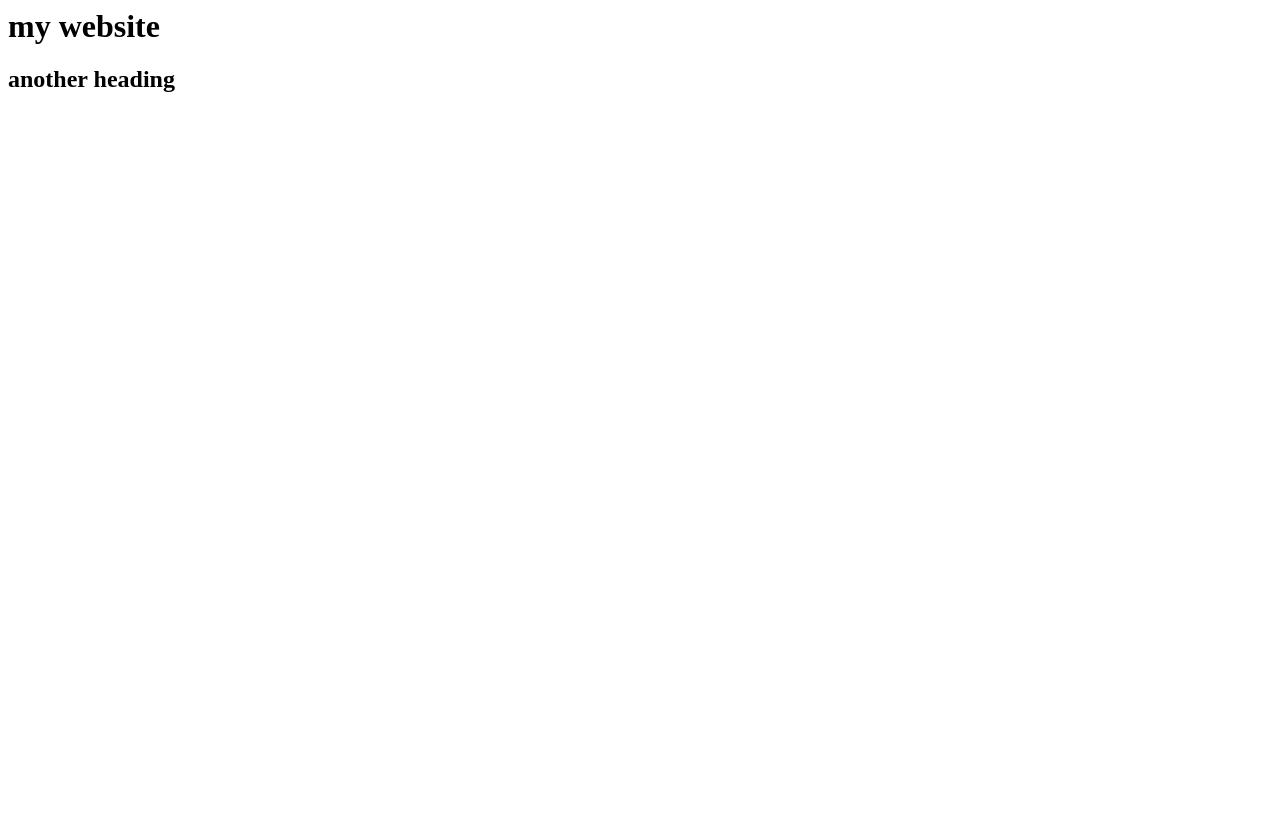
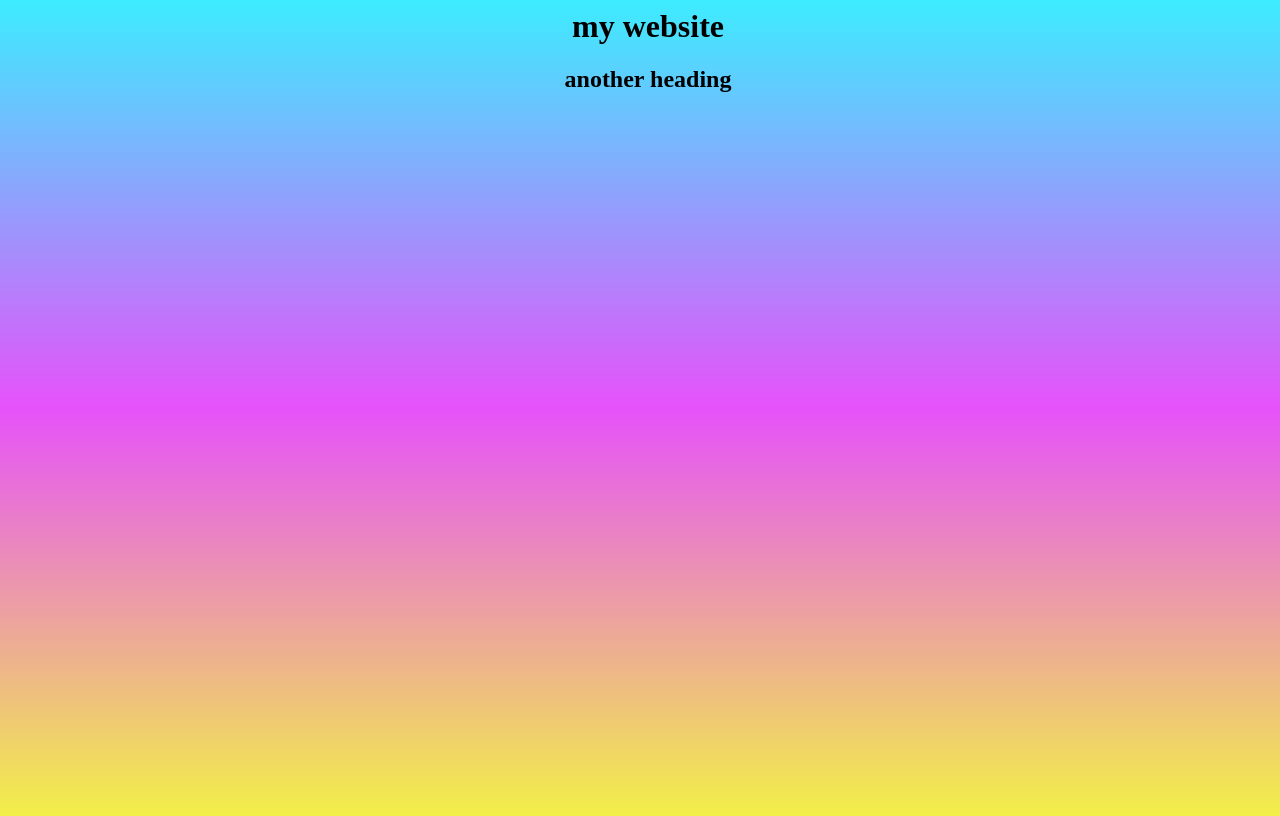
Before and after one commit to MohamadAlamuddin/my-website-2, a plain HTML site: page index.html in a window 1280 px wide. Drawn offline with Linux system fonts and the light colour scheme.

Commit message:
Update index.html

```diff
--- a/index.html
+++ b/index.html
@@ -2,11 +2,13 @@
 
 <head>
  <style>
-     text-align: center;
+   body{
+        text-align: center;
         background-image: linear-gradient(rgb(61, 236, 255), rgb(230, 82, 250), rgb(242, 239, 73));
         min-width: 100%;
         min-height: 100%;
       }
+
   </style>
 
 </head>
```
